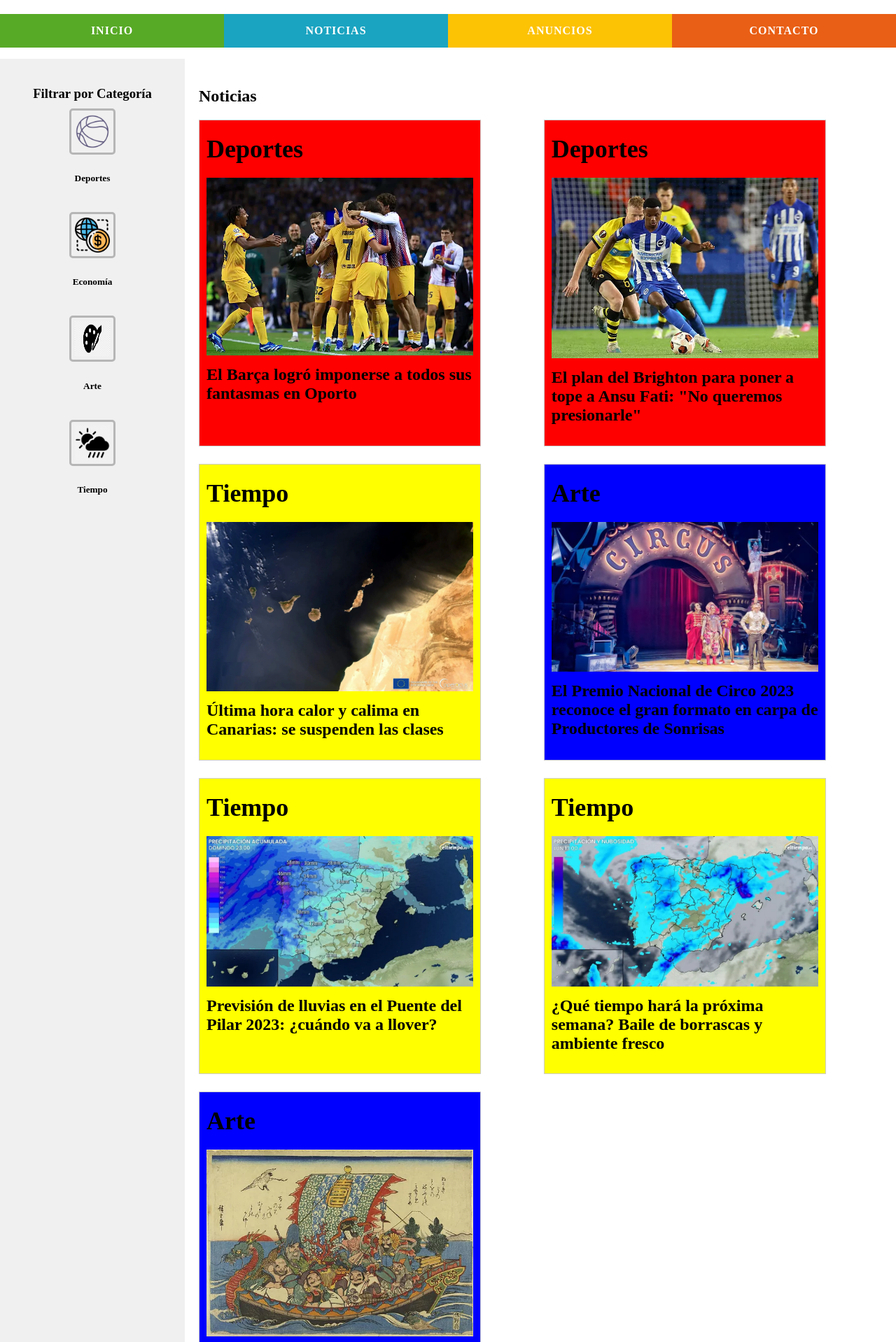
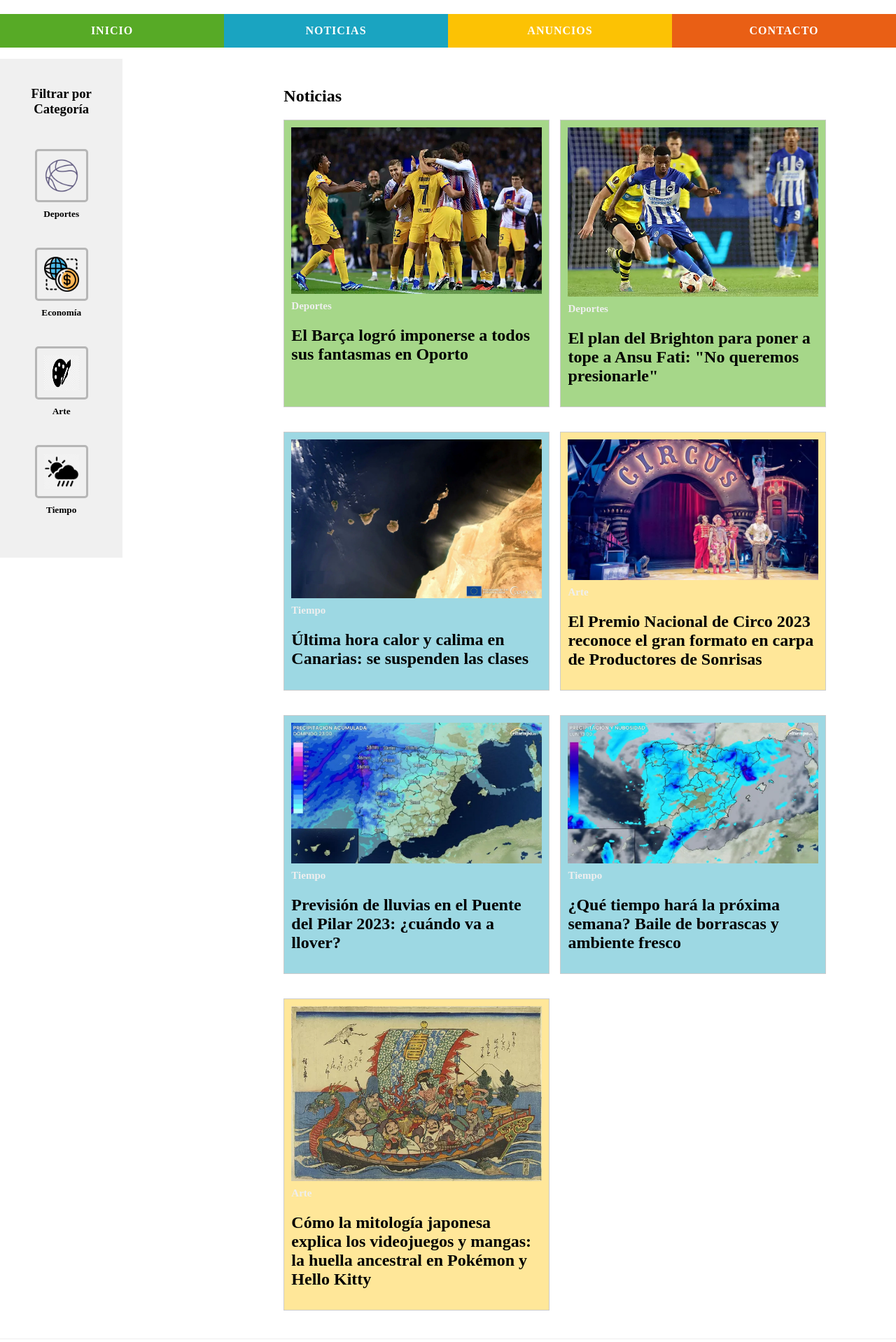
Before and after one commit to 2DW3A-202324-GestorAnuncios/repositorio-gestoranuncios-assignment-grupo3, a PHP site: page /noticia.php in a window 1280 px wide. Shown: the part 104-2022 px from the top of the page at 70% size. Run offline with PHP 8.4, Linux system fonts and the light colour scheme; data comes from the database, SQL or seed files in the repository; some web fonts are replaced.

Commit message:
modifcacion en contacto, cambios  filtro noticias

```diff
--- a/hojaEstilos/estilos.css
+++ b/hojaEstilos/estilos.css
@@ -469,8 +469,12 @@ header {
     margin: 0;
 }
 
+.filtro-container {
+    position: sticky;
+}
+
 .filtro {
-    width: 20%;
+    width: 100%;
     padding: 20px;
     background-color: #f0f0f0;
     text-align: center;
@@ -497,7 +501,7 @@ header {
     border: 3px solid #b6b6b6;
     border-radius: 5px;
     cursor: pointer;
-    padding: 5px;
+    padding: 10px;
     transition: border-color 0.3s ease;
 }
 
@@ -505,10 +509,12 @@ header {
     border-color: #ff6a00;
 }
 
+
 .noticias3 {
-    width: 80%;
+    width: 100%;
     padding: 20px;
     background-color: #fff;
+    margin-left: 250px;
 }
 
 /* Estilos para las noticias */
@@ -516,11 +522,11 @@ header {
     display: flex;
     flex-wrap: wrap;
     justify-content: space-between;
-    gap: 5px;
+    gap: 15px;
 }
 
 .noticia3 {
-    width: 45%;
+    width: 49%;
     margin-bottom: 20px;
     box-sizing: border-box;
     padding: 10px;
@@ -533,9 +539,10 @@ header {
 }
 
 .titulo-noticia3-h1 {
-    font-size: 36px;
-    margin-top: 10px;
+    font-size: 15px;
+    margin-top: 5px;
     font-weight: bold;
+    color: rgb(239, 239, 239);
 }
 
 .titulo-noticia3-h1::first-letter {
@@ -548,19 +555,19 @@ header {
 
 /* Asignar categoría a noticias específicas */
 .categoria-deportes {
-    background-color: red;
+    background-color: #a6d789;
 }
 
 .categoria-economia {
-    background-color: green;
+    background-color: #ffd8c3; /*#e95f15;*/
 }
 
 .categoria-arte {
-    background-color: blue;
+    background-color:  #ffe799;
 }
 
 .categoria-tiempo {
-    background-color: yellow;
+    background-color: #9dd8e3;
 }
 
 /*CONTACTO*/
@@ -618,7 +625,7 @@ p {
 .formulario-contacto input[type="text"],
 .formulario-contacto input[type="email"],
 .formulario-contacto textarea {
-    width: 100%;
+    width: 95%;
     padding: 10px;
     margin-bottom: 10px;
     border: 1px solid #ddd;
--- a/noticia.php
+++ b/noticia.php
@@ -6,6 +6,7 @@
 ?>
 <!DOCTYPE html>
 <html lang="es-Es">
+
 <head>
     <meta charset="UTF-8">
     <meta name="viewport" content="width=device-width, initial-scale=1.0">
@@ -15,36 +16,39 @@
     <link rel="shortcut icon" href="img/favicon.png">
     <title>Noticias - CIFP Txurdinaga</title>
 </head>
+
 <body>
     <?php
         include("header.php");
     ?>
 
     <div class="container">
+        <div class="filtro-container">
             <div class="filtro">
-            <h3>Filtrar por Categoría</h3>
+                <h3>Filtrar por Categoría</h3><br><br>
                 <form id="filtroForm">
                     <label class="filtro-label">
                         <input type="radio" name="categoria" id="categoria-deportes" value="deportes">
                         <img src="img/categorias_noticias/deporte.png" alt="Deportes">
-                    <h5>Deportes</h5>
+                        <h5 style="margin-top: 5px;">Deportes</h5>
                     </label><br>
                     <label class="filtro-label">
                         <input type="radio" name="categoria" id="categoria-economia" value="economia">
                         <img src="img/categorias_noticias/economia.png" alt="Economía">
-                    <h5>Economía</h5>
+                        <h5 style="margin-top: 5px;">Economía</h5>
                     </label><br>
                     <label class="filtro-label">
                         <input type="radio" name="categoria" id="categoria-arte" value="arte">
                         <img src="img/categorias_noticias/arte.png" alt="Arte">
-                    <h5>Arte</h5>
+                        <h5 style="margin-top: 5px;">Arte</h5>
                     </label><br>
                     <label class="filtro-label">
                         <input type="radio" name="categoria" id="categoria-tiempo" value="tiempo">
                         <img src="img/categorias_noticias/tiempo.png" alt="Tiempo">
-                    <h5>Tiempo</h5>
+                        <h5 style="margin-top: 5px;">Tiempo</h5>
                     </label><br>
                 </form>
+            </div>
         </div>
         <div class="noticias3">
             <h2>Noticias</h2>
@@ -52,8 +56,9 @@
                 <?php
                     while ($row = $resultNoticias->fetch(PDO::FETCH_ASSOC)) {
                         echo '<div class="noticia3 categoria-' . $row['categoria'] . '">';
+
+                        echo '<img src="img/noticias/' . $row['foto'] . '" alt="' . htmlspecialchars($row['titulo']) . '" class="imagen-noticia3">';
                         echo '<h1 class="titulo-noticia3-h1">' . $row['categoria'] . '</h1>';
-                        echo '<img src="img/noticias/' . $row['foto'] . '" alt="' . htmlspecialchars($row['titulo']) . '" class="imagen-noticia3">';
                         echo '<h2 class="titulo-noticia3">' . $row['titulo'] . '</h2>';
                         echo '</div>';
                     }
@@ -66,12 +71,12 @@
         include('footer.php');
     ?>
     <script>
-        document.addEventListener("DOMContentLoaded", function () {
+    document.addEventListener("DOMContentLoaded", function() {
         // Obtén una referencia al formulario de filtro
         const filtroForm = document.getElementById("filtroForm");
 
         // Agrega un evento de cambio al formulario
-            filtroForm.addEventListener("change", function () {
+        filtroForm.addEventListener("change", function() {
             // Obtén el valor de la categoría seleccionada
             const selectedCategoria = document.querySelector('input[name="categoria"]:checked').value;
 
@@ -79,7 +84,7 @@
             const noticias = document.querySelectorAll('.noticia3');
 
             // Recorre todas las noticias y ocúltalas si no coinciden con la categoría seleccionada
-                noticias.forEach(function (noticia) {
+            noticias.forEach(function(noticia) {
                 const categoriaNoticia = noticia.className.match(/categoria-(\w+)/)[1];
 
                 if (selectedCategoria === "todas" || selectedCategoria === categoriaNoticia) {
@@ -92,4 +97,5 @@
     });
     </script>
 </body>
+
 </html>
```
Also changed, not shown: contacto.php (+9 -6 lines). Lines whose indentation alone changed are shown as unchanged.
